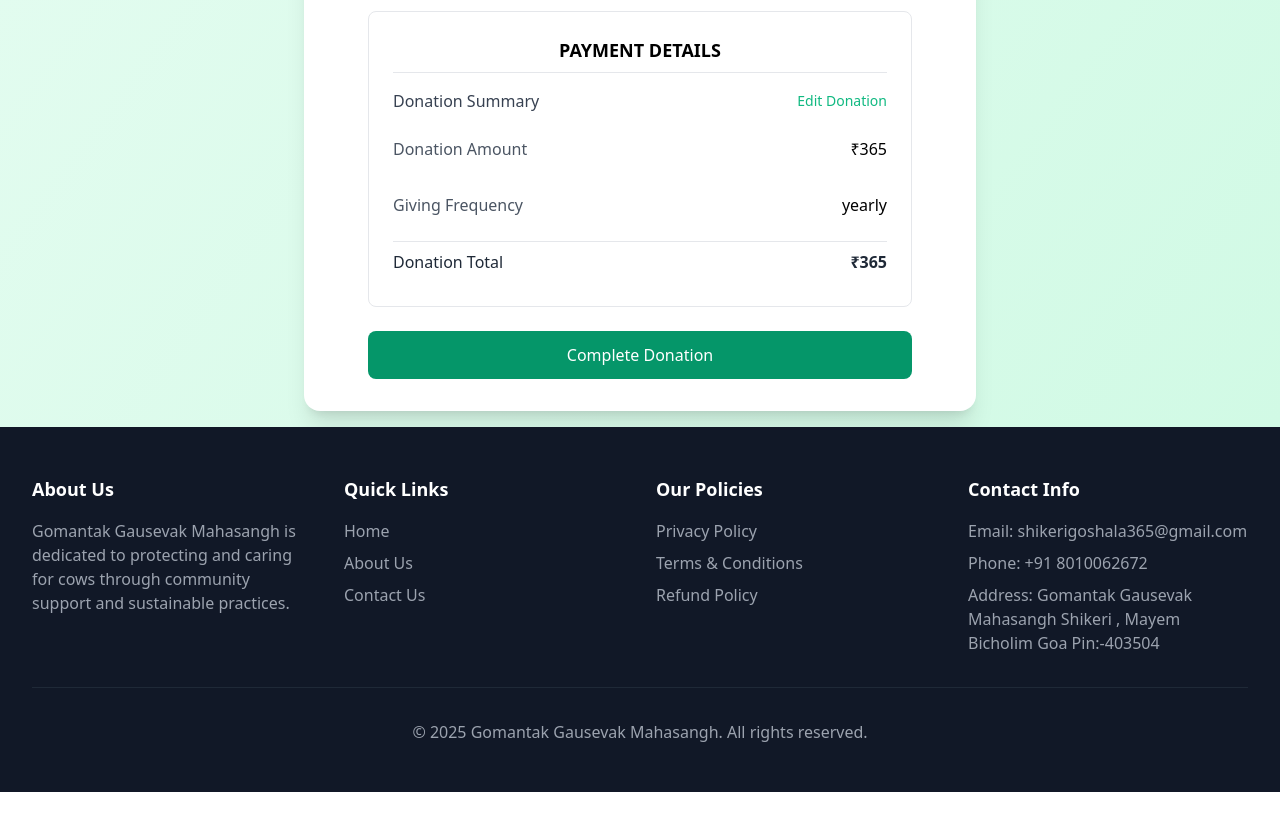
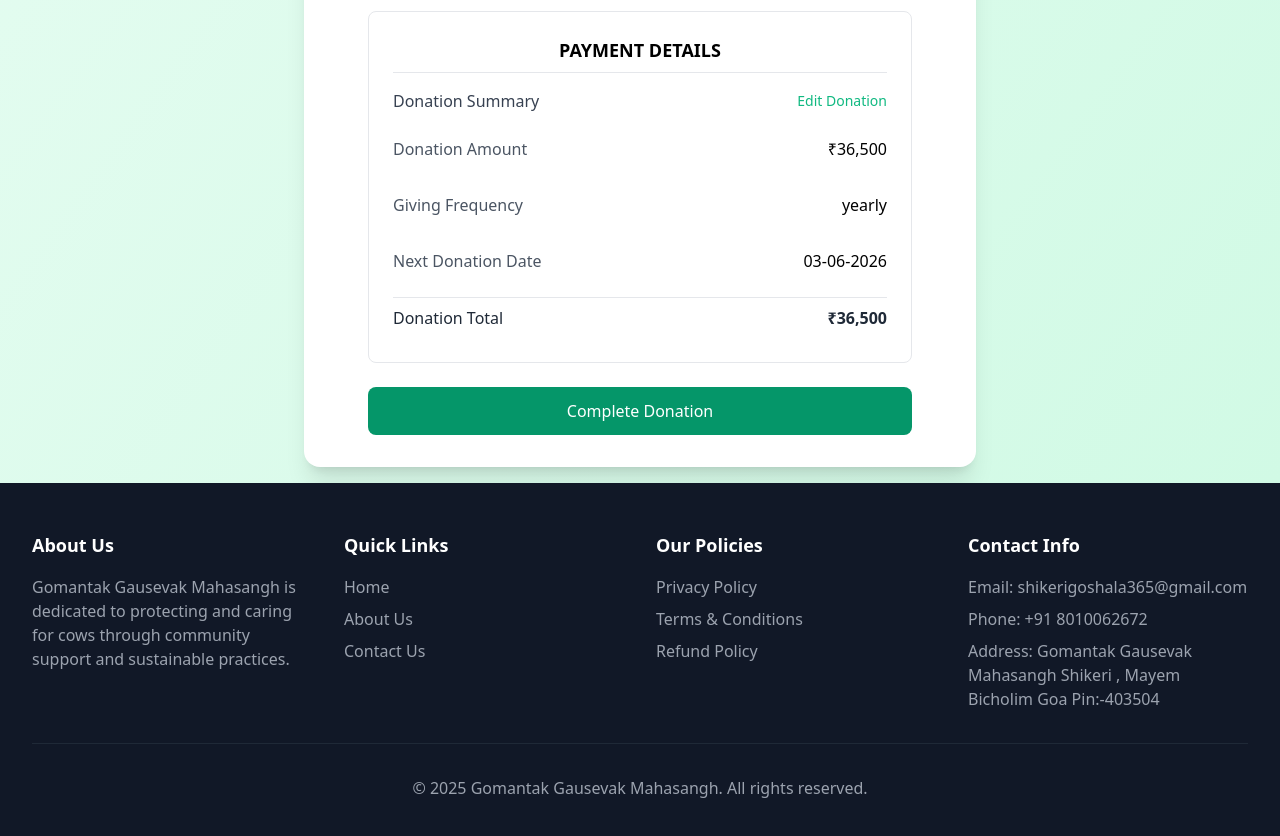
Before and after one commit to shikerigoshala/gomantabackend, a React (Create React App) app: page /donate/family in a window 1280 px wide. Shown: the part 1360-2196 px from the top of the page. Before the commit the page ends 2152 px from the top, so only its background shows below. Built offline with nearby package versions, Linux system fonts and the light colour scheme.

Commit message:
Fix Supabase configuration and environment variable loading for production

```diff
--- a/src/components/forms/DonationFormBase.jsx
+++ b/src/components/forms/DonationFormBase.jsx
@@ -66,6 +66,17 @@
     }
   };
 
+  // Calculate next year's date in DD-MM-YYYY format (fixed to exactly one year from today)
+  const getNextYearDate = () => {
+    const today = new Date();
+    const nextYear = new Date(today.getFullYear() + 1, today.getMonth(), today.getDate());
+    // Format as DD-MM-YYYY
+    const day = String(nextYear.getDate()).padStart(2, '0');
+    const month = String(nextYear.getMonth() + 1).padStart(2, '0');
+    const year = nextYear.getFullYear();
+    return `${day}-${month}-${year}`;
+  };
+
   const [formData, setFormData] = useState({
     name: '',
     email: '',
@@ -81,6 +92,7 @@
     incomeTaxRebate: 'no',
     agreeToTerms: false,
     wants80GTaxBenefit: false,
+    nextDonationDate: getNextYearDate(),
     familyMembers: allowFamilyMembers || donationType === 'Family Group Donation' ? [{ name: 'Primary Member', age: '', relation: 'Self' }] : [],
     ...additionalFields.reduce((acc, field) => ({ ...acc, [field.name]: field.value !== undefined ? field.value : '' }), {})
   });
@@ -121,19 +133,17 @@
     // For Family Group Donation, use the calculated amount from formData if available
     if (donationType === 'Family Group Donation') {
       if (formData.calculatedAmount) {
-        return parseInt(formData.calculatedAmount) / 100; // Convert paise to rupees
+        return parseInt(formData.calculatedAmount);
       }
       // Default to 1 member if no members added yet
       return 365; // ₹365 for 1 member
     }
     // For other non-Individual donations, use fixed amount if available
     if (donationType !== 'Individual Donation') {
-      const fixedAmount = FIXED_AMOUNTS[donationType] || 0;
-      return fixedAmount >= 1000 ? fixedAmount / 100 : fixedAmount; // Convert paise to rupees if needed
+      return FIXED_AMOUNTS[donationType] || 0;
     }
     // For Individual donations, use selected or custom amount
-    const amount = selectedAmount || (customAmount ? parseInt(customAmount) : 0);
-    return amount >= 1000 ? amount / 100 : amount; // Convert paise to rupees if needed
+    return selectedAmount || (customAmount ? parseInt(customAmount) : 0);
   };
 
   // Update form data when family members change
@@ -209,11 +219,19 @@
         return;
       }
 
+      // Format the next donation date for display
+      const formatDateForDisplay = (dateString) => {
+        const options = { year: 'numeric', month: 'long', day: 'numeric' };
+        return new Date(dateString).toLocaleDateString('en-IN', options);
+      };
+
       // Prepare form data for submission
       const submissionData = {
         ...formData,
         amount: finalAmount,
-        donationType
+        donationType,
+        nextDonationDate: formData.nextDonationDate,
+        nextDonationDateFormatted: formatDateForDisplay(formData.nextDonationDate)
       };
 
       // Pass data to parent component's onSubmit handler
@@ -1232,7 +1250,12 @@
               <div className="flex justify-between items-center py-2">
                 <span className="text-gray-600">Donation Amount</span>
                 <span className="font-medium">
-                  ₹{getDonationAmount().toLocaleString()}
+                  {new Intl.NumberFormat('en-IN', {
+                    style: 'currency',
+                    currency: 'INR',
+                    minimumFractionDigits: 0,
+                    maximumFractionDigits: 0
+                  }).format(getDonationAmount())}
                 </span>
               </div>
 
@@ -1241,10 +1264,25 @@
                 <span className="font-medium">{frequency || 'Yearly'}</span>
               </div>
 
+              <div className="flex justify-between items-center py-2">
+                <span className="text-gray-600">Next Donation Date</span>
+                <span className="font-medium">{formData.nextDonationDate}</span>
+                <input
+                  type="hidden"
+                  name="nextDonationDate"
+                  value={formData.nextDonationDate}
+                />
+              </div>
+
               <div className="flex justify-between items-center py-2 border-t border-gray-200 mt-2">
                 <span className="text-gray-800 font-medium">Donation Total</span>
                 <span className="text-gray-800 font-bold">
-                  ₹{getDonationAmount().toLocaleString()}
+                  {new Intl.NumberFormat('en-IN', {
+                    style: 'currency',
+                    currency: 'INR',
+                    minimumFractionDigits: 0,
+                    maximumFractionDigits: 0
+                  }).format(getDonationAmount())}
                 </span>
               </div>
             </div>
--- a/src/components/forms/IndividualDonationAmountSelector.jsx
+++ b/src/components/forms/IndividualDonationAmountSelector.jsx
@@ -1,9 +1,18 @@
 import React, { useState } from 'react';
 import { useNavigate } from 'react-router-dom';
 
-const PRESET_AMOUNTS = [
-  365, 730, 1095, 1460, 1825, 2190, 2555, 2920, 3285, 3650
-];
+// Calculate preset amounts based on daily rate of ₹1 for 1-10 years
+const PRESET_AMOUNTS = Array.from({ length: 10 }, (_, i) => (i + 1) * 365);
+
+// Format amount to Indian Rupees without decimal places
+const formatAmount = (amount) => {
+  return new Intl.NumberFormat('en-IN', {
+    style: 'currency',
+    currency: 'INR',
+    minimumFractionDigits: 0,
+    maximumFractionDigits: 0
+  }).format(amount);
+};
 
 const IndividualDonationAmountSelector = () => {
   const [selectedAmount, setSelectedAmount] = useState(null);
@@ -16,23 +25,28 @@
   };
 
   const handleCustomAmountChange = (e) => {
-    const value = e.target.value.replace(/[^0-9]/g, '');
+    // Remove all non-digit characters and leading zeros
+    let value = e.target.value.replace(/\D/g, '');
+    // Convert to number to remove leading zeros
+    value = value === '' ? '' : parseInt(value, 10).toString();
     setCustomAmount(value);
     setSelectedAmount(null);
   };
 
   const handleContinue = () => {
-    const finalAmount = selectedAmount || parseInt(customAmount);
+    const finalAmount = selectedAmount || parseInt(customAmount, 10);
 
-    if (!finalAmount || finalAmount < 365) {
-      alert('Please select a valid donation amount (minimum ₹365)');
+    if (!finalAmount || isNaN(finalAmount) || finalAmount < 365) {
+      alert('Please enter a valid donation amount (minimum ₹365)');
       return;
     }
 
     // Navigate to donation form with selected amount
     navigate('/donate/individual', {
       state: {
-        donationAmount: finalAmount
+        donationAmount: finalAmount,
+        donationType: 'Individual Donation',
+        description: `Donation of ${formatAmount(finalAmount)}`
       }
     });
   };
@@ -59,6 +73,8 @@
               value={customAmount}
               onChange={handleCustomAmountChange}
               placeholder="Enter amount"
+              inputMode="numeric"
+              pattern="[0-9]*"
               className="pl-8 block w-full rounded-lg border border-gray-300 py-2 px-4
                 focus:ring-emerald-500 focus:border-emerald-500"
             />
@@ -76,7 +92,7 @@
                   ? 'bg-emerald-500 text-white'
                   : 'bg-emerald-100 text-emerald-800 hover:bg-emerald-200'}`}
             >
-              ₹{amount.toLocaleString()}
+              {formatAmount(amount)}
             </button>
           ))}
         </div>
```
Also changed, not shown: server.js (+20 -2 lines).
